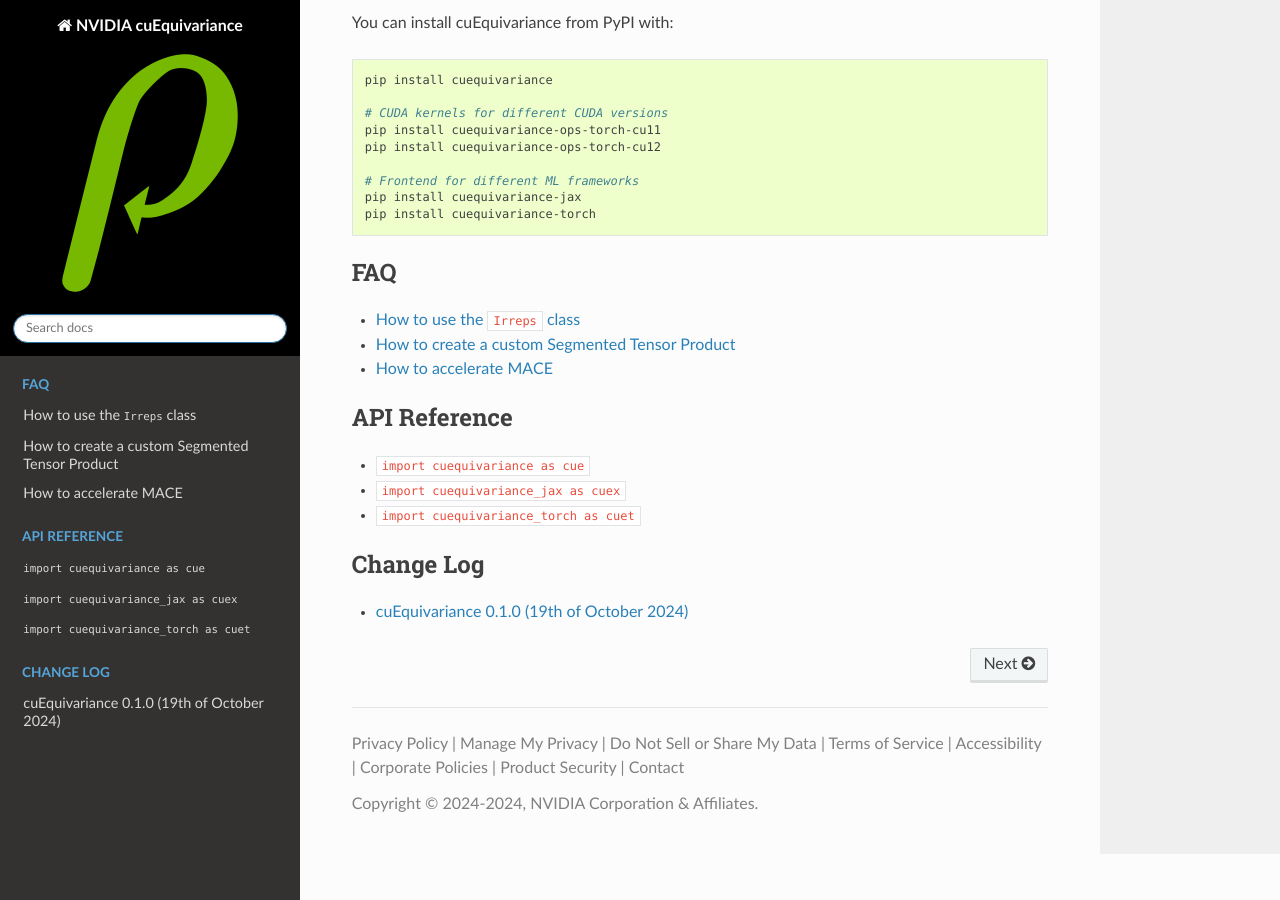
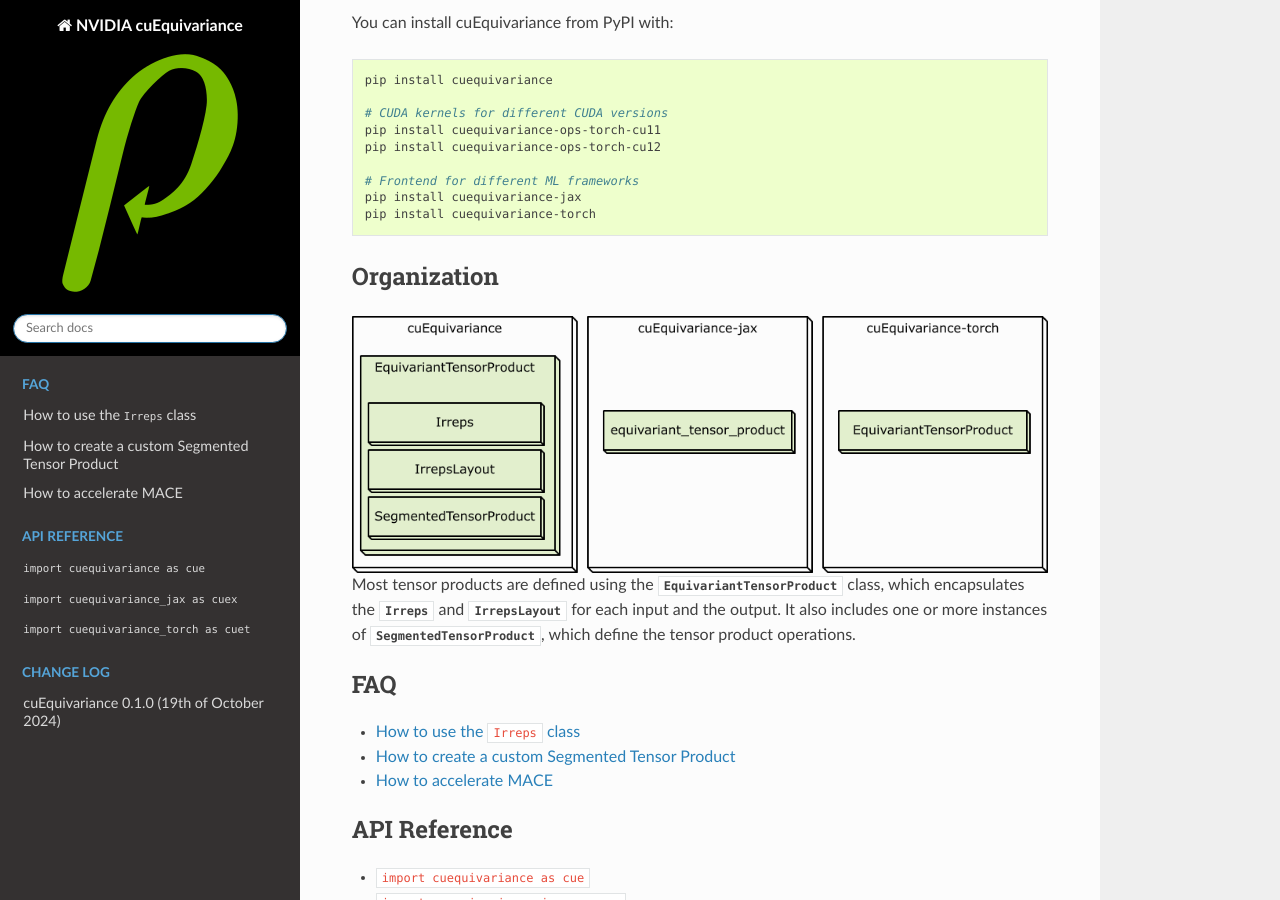
Before and after one commit to NVIDIA/cuEquivariance, a Sphinx documentation site: the page built from docs/index.rst, in a window 1280 px wide and 900 px high, scrolled down 445 px. Built offline with Sphinx 7.4.7 and the Read the Docs theme 3.1.0, drawn with Linux system fonts in a browser that asks for light colours.

Commit message:
add image in the main page

```diff
--- a/docs/conf.py
+++ b/docs/conf.py
@@ -42,8 +42,7 @@
 ]
 
 templates_path = ["_templates"]
-exclude_patterns = ["_build", "Thumbs.db", ".DS_Store"]
-
+exclude_patterns = ["README.md", "_build", "Thumbs.db", ".DS_Store"]
 
 # -- Options for HTML output -------------------------------------------------
 # https://www.sphinx-doc.org/en/master/usage/configuration.html#options-for-html-output
@@ -53,11 +52,9 @@
 
 # The theme to use for HTML
 html_theme = "sphinx_rtd_theme"
-html_theme_path = [sphinx_rtd_theme.get_html_theme_path()]
 html_theme_options = {
     "style_nav_header_background": "#000000",
     "logo_only": False,
-    "display_version": True,
 }
 html_context = {
     "display_github": True,
--- a/docs/index.rst
+++ b/docs/index.rst
@@ -37,6 +37,14 @@
    pip install cuequivariance-jax
    pip install cuequivariance-torch
 
+Organization
+------------
+
+.. image:: _static/main_components.png
+   :alt: Main components of cuEquivariance
+   :align: center
+
+Most tensor products are defined using the :class:`~cuequivariance.EquivariantTensorProduct` class, which encapsulates the :class:`~cuequivariance.Irreps` and :class:`~cuequivariance.IrrepsLayout` for each input and the output. It also includes one or more instances of :class:`~cuequivariance.SegmentedTensorProduct`, which define the tensor product operations.
 
 .. toctree::
    :maxdepth: 1
```
Also changed, not shown: docs/api/cuequivariance.rst (+5 -5 lines), docs/_static/main_components.png (added), 1 other file.
